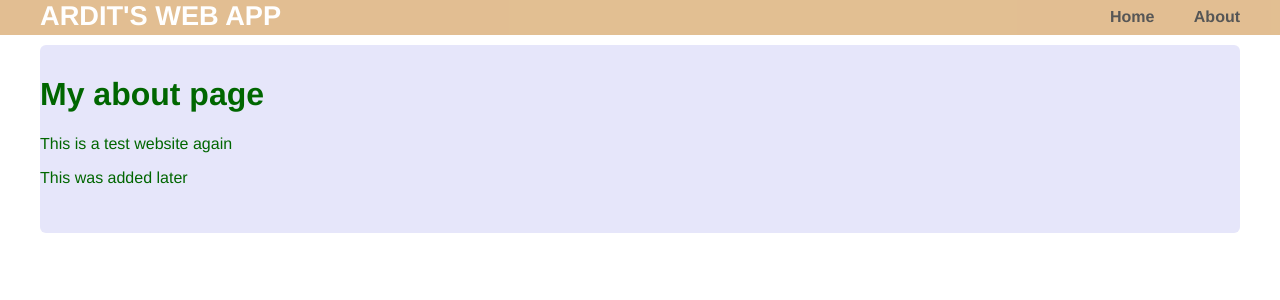
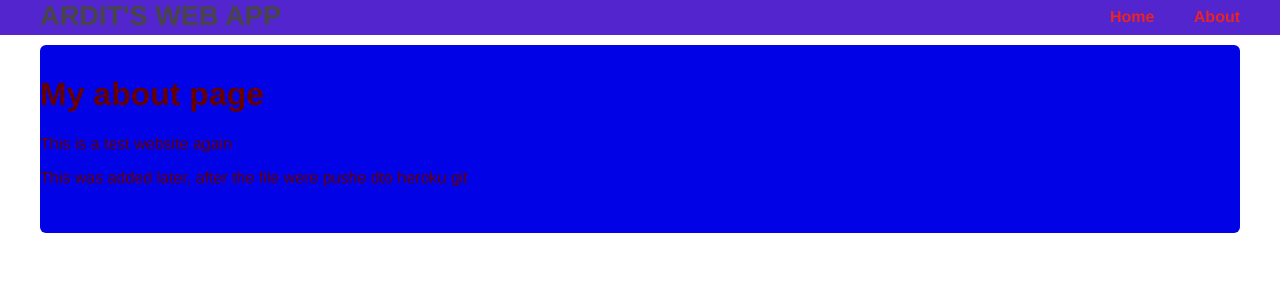
Before and after one commit to MihaiB11/Udemy.10App, a Flask app: template mysite/Webpage/templates/about.html in a window 1280 px wide. Shown: the top 300 px of the page. Run offline with Flask 2, Linux system fonts and the light colour scheme; the template is opened without the code that fills it, so the values that code supplies are empty.

Commit message:
Heroku webpage bejan.herokuapp.com

```diff
--- /dev/null
+++ b/mysite/Webpage/requirements.txt
@@ -0,0 +1,3 @@
+Flask==1.1.2
+Flask-SQLAlchemy==2.4.4
+gunicorn==20.0.4
--- /dev/null
+++ b/mysite/Webpage/runtime.txt
@@ -0,0 +1 @@
+python-3.7.6
--- a/mysite/Webpage/static/css/main.css
+++ b/mysite/Webpage/static/css/main.css
@@ -2,7 +2,7 @@ body {
   margin: 0;
   padding: 0;
   font-family: "Helvetica Neue", Helvetica, Arial, sans-serif;
-  color: #060;
+  color: rgb(102, 0, 0);
 }
 
 /*
@@ -10,7 +10,7 @@ body {
  */
 
 header {
-  background-color: #DFB887;
+  background-color: #400ec9;
   height: 35px;
   width: 100%;
   opacity: .9;
@@ -20,13 +20,13 @@ header {
 header h1.logo {
   margin: 0;
   font-size: 1.7em;
-  color: #fff;
+  color: #333;
   text-transform: uppercase;
   float: left;
 }
 
 header h1.logo:hover {
-  color: #fff;
+  color: rgb(74, 19, 226);
   text-decoration: none;
 }
 
@@ -41,7 +41,7 @@ header h1.logo:hover {
 
 div.home {
   padding: 10px 0 30px 0;
-  background-color: #E6E6FA;
+  background-color: #0808f1;
   -webkit-border-radius: 6px;
      -moz-border-radius: 6px;
           border-radius: 6px;
@@ -49,7 +49,7 @@ div.home {
 
 div.about {
   padding: 10px 0 30px 0;
-  background-color: #E6E6FA;
+  background-color: #0202e6;
   -webkit-border-radius: 6px;
      -moz-border-radius: 6px;
           border-radius: 6px;
@@ -68,7 +68,7 @@ h3 {
   margin-top: 30px;
   text-align: center;
   letter-spacing: -1px;
-  color: #999;
+  color: rgb(231, 10, 10);
 }
 
 .menu {
@@ -85,6 +85,6 @@ h3 {
 }
 
 .menu li a {
-  color: #444;
+  color: rgb(231, 13, 13);
   text-decoration: none;
 }
--- a/mysite/Webpage/templates/about.html
+++ b/mysite/Webpage/templates/about.html
@@ -3,6 +3,6 @@
 <div class="about">
     <h1>My about page</h1>
     <p>This is a test website again</p>
-    <p>This was added later</p>
+    <p>This was added later, after the file were pushe dto heroku git</p>
 </div>
 {% endblock %}
```
Also changed, not shown: 1 other file.
